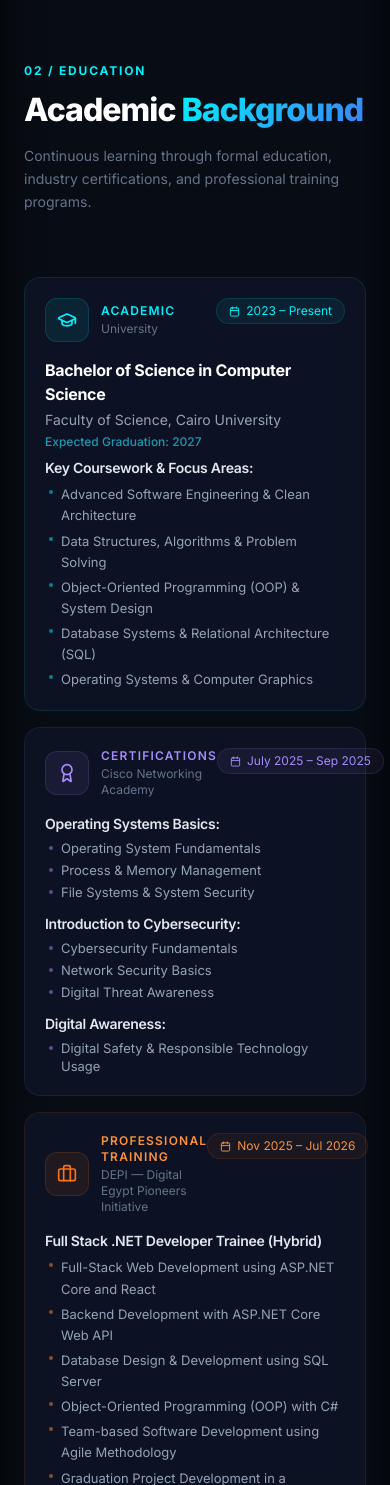
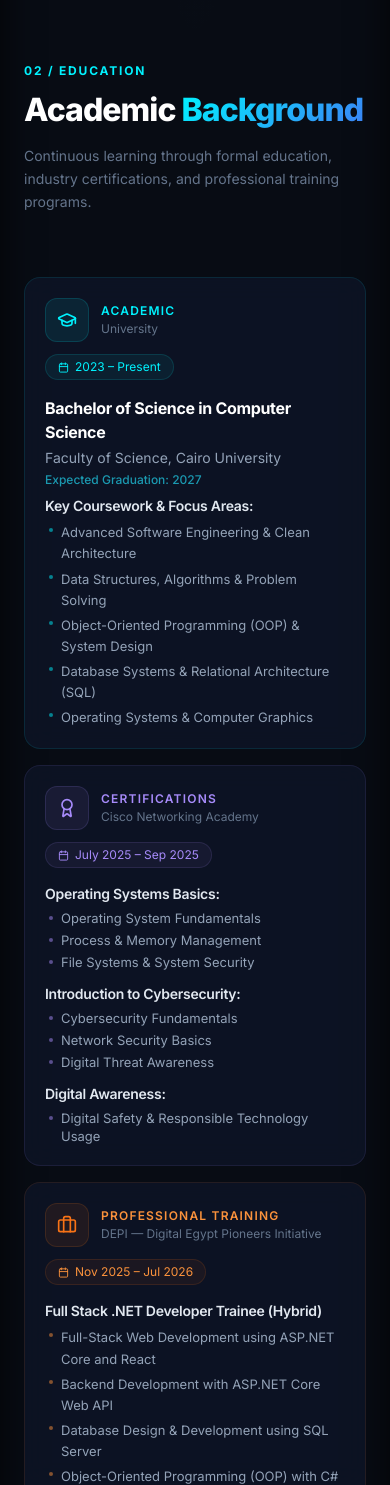
Before and after one commit to ffathy-tarek/my-new-portfolio, a React (Vite) app: page / in a window 390 px wide. Shown: the part 3008-4493 px from the top of the page. Built offline with nearby package versions, Linux system fonts and the light colour scheme.

Commit message:
Make eduction section more responsive

```diff
--- a/src/components/Education.jsx
+++ b/src/components/Education.jsx
@@ -92,7 +92,7 @@
       }}
     >
       {/* Header */}
-      <div className="flex items-start justify-between mb-4">
+      <div className="flex flex-col flex-row items-start sm:justify-between gap-3 mb-4">
         <div className="flex items-center gap-3">
           <div
             className="w-11 h-11 rounded-xl flex items-center justify-center flex-shrink-0"
@@ -156,7 +156,7 @@
         transition: { duration: 0.25 },
       }}
     >
-      <div className="flex items-start justify-between mb-4">
+      <div className="flex flex-col flex-row items-start sm:justify-between gap-3 mb-4">
         <div className="flex items-center gap-3">
           <div
             className="w-11 h-11 rounded-xl flex items-center justify-center flex-shrink-0"
@@ -214,7 +214,7 @@
         transition: { duration: 0.25 },
       }}
     >
-      <div className="flex items-start justify-between mb-4">
+      <div className="flex flex-col flex-row items-start sm:justify-between gap-3 mb-4">
         <div className="flex items-center gap-3">
           <div
             className="w-11 h-11 rounded-xl flex items-center justify-center flex-shrink-0"
```
